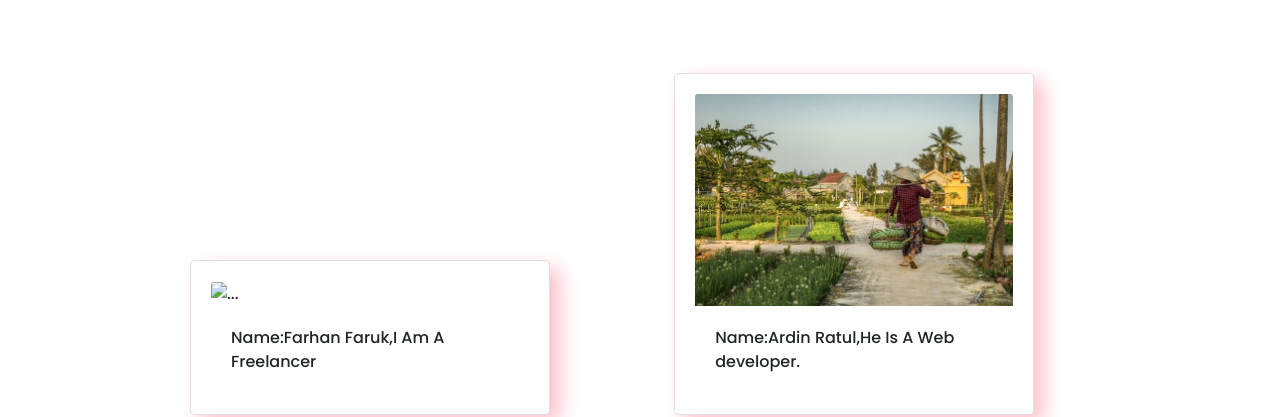
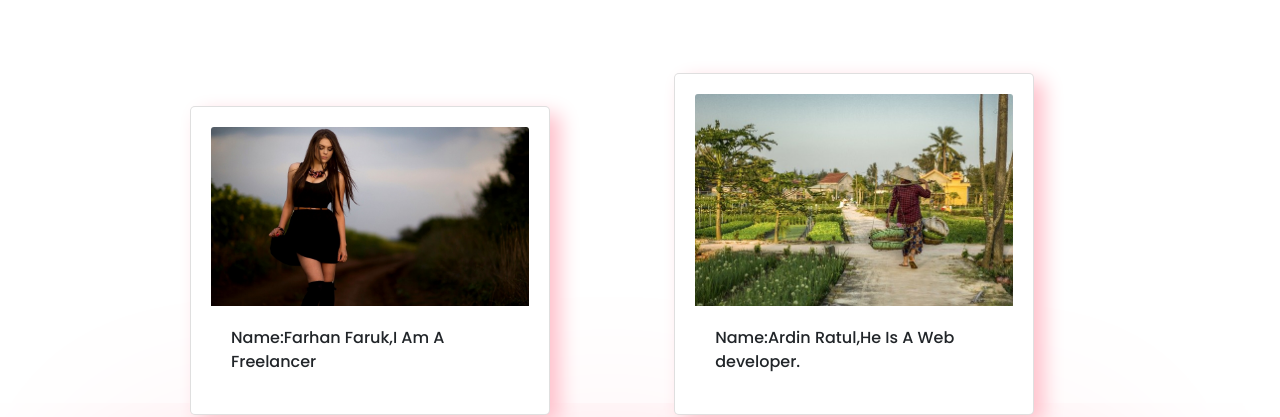
Before and after one commit to Farhan910/corousol, a plain HTML site: page index.html in a window 1280 px wide. Shown: the part 2900-3317 px from the top of the page. Drawn offline with Linux system fonts and the light colour scheme; the site is published under a folder, as on GitHub Pages, so addresses that start at the root find nothing.

Commit message:
messege1

```diff
--- a/index.html
+++ b/index.html
@@ -177,7 +177,7 @@
 
             <div class="card_9">
               <div class="card" style="width: 18rem d-block;">
-                <img src="/img/black-dress-girl-1920x1080.jpg" class="card-img-top" alt="...">
+                <img src="img/black-dress-girl-1920x1080.jpg" class="card-img-top" alt="...">
                 <div class="card-body">
                   <p class="card-text">Name:Farhan Faruk,I Am A Freelancer </p>
                 </div>
```
